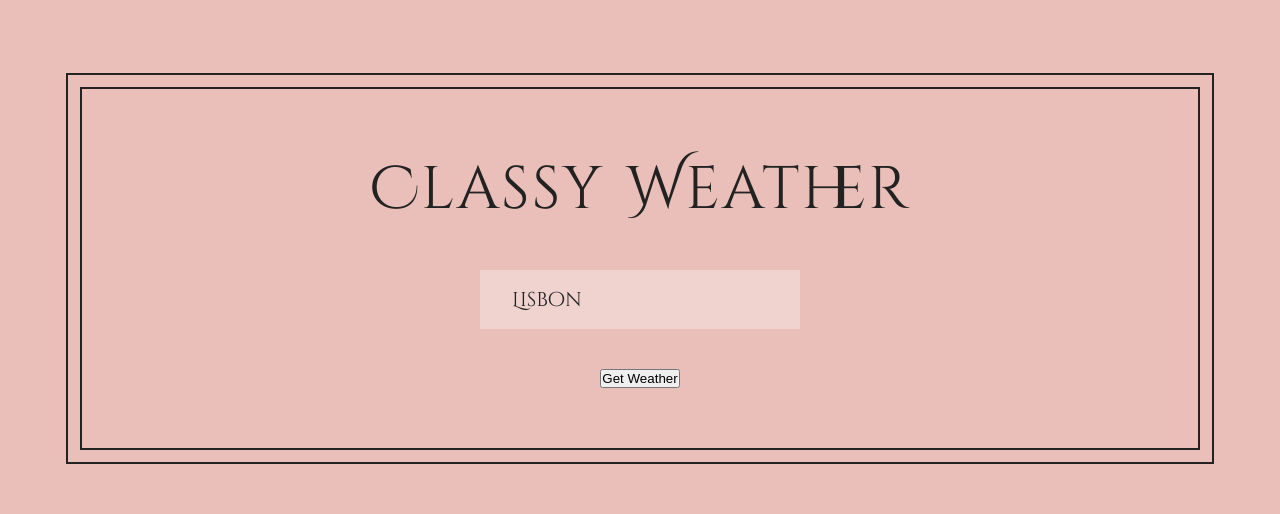
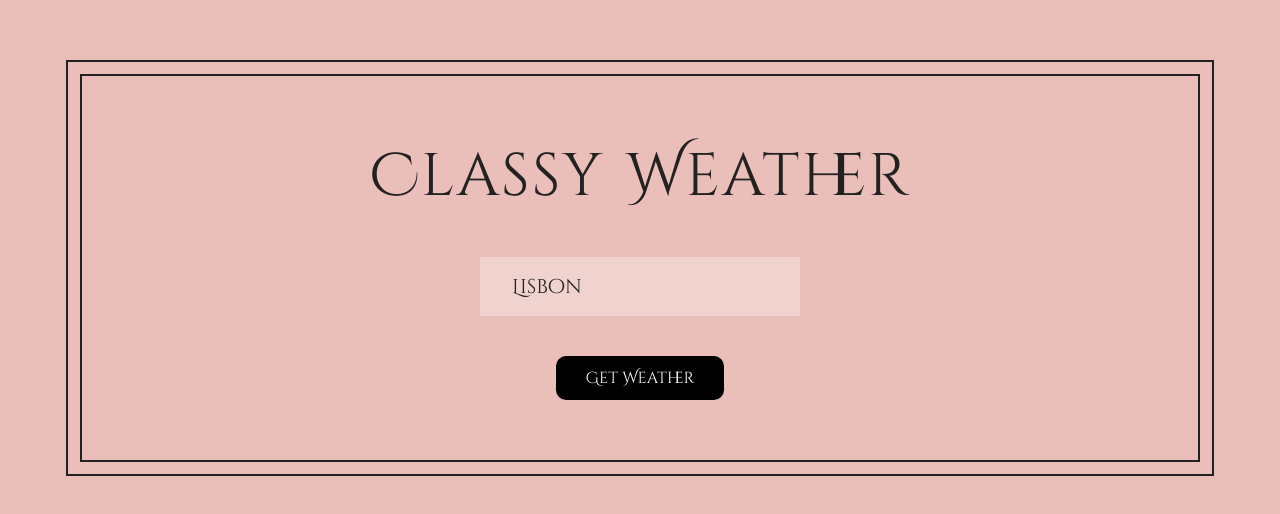
Before and after one commit to AzamatOrtiqovdev/classyComponents, a React (Create React App) app: page / in a window 1280 px wide. Shown: the part 132-646 px from the top of the page. Built offline with nearby package versions, Linux system fonts and the light colour scheme.

Commit message:
change btn style

```diff
--- a/src/App.js
+++ b/src/App.js
@@ -88,7 +88,7 @@ class ClassyWeather extends React.Component {
           onChange={(e) => this.setState({ location: e.target.value })}
         />
 
-        <button onClick={this.fetchWeater}>Get Weather</button>
+        <button onClick={this.fetchWeater} className="getWeatherBtn">Get Weather</button>
 
         {this.state.isLoading && <p className="loader">Loading .... </p>}
         {this.state.weather.weathercode && (
--- a/src/index.css
+++ b/src/index.css
@@ -90,3 +90,15 @@ input:focus {
   font-size: 2.4rem;
   font-weight: 700;
 }
+
+.getWeatherBtn {
+  padding: 10px 30px;
+  background-color: black;
+  color: white;
+  font-size: 16px;
+  font-weight: 500;
+  line-height: 24px;
+  border: none;
+  border-radius: 10px;
+  font-family: "Cinzel Decorative", cursive;
+}
```
